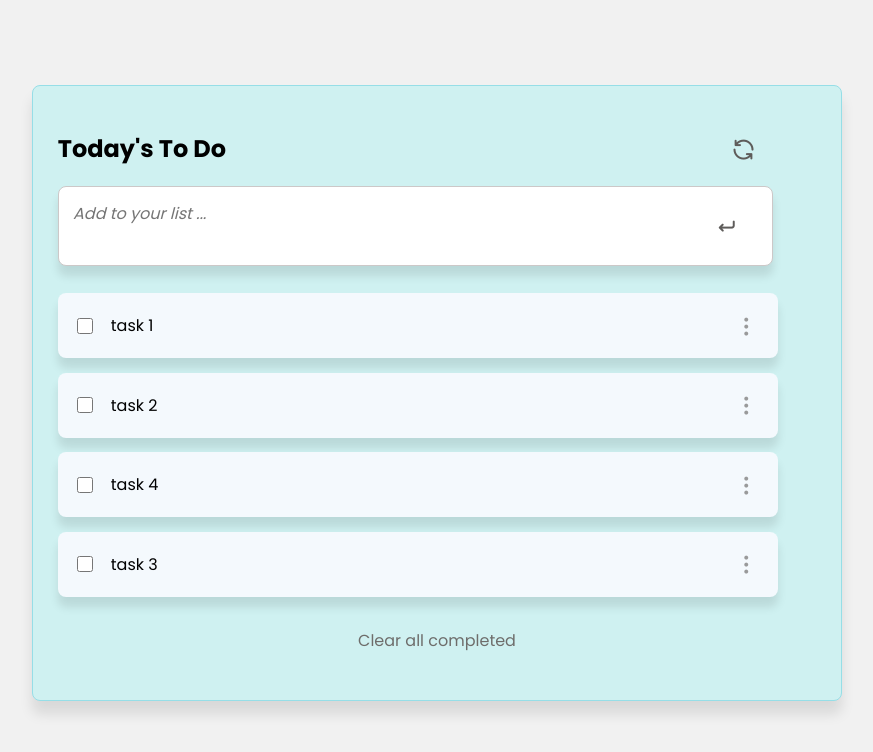
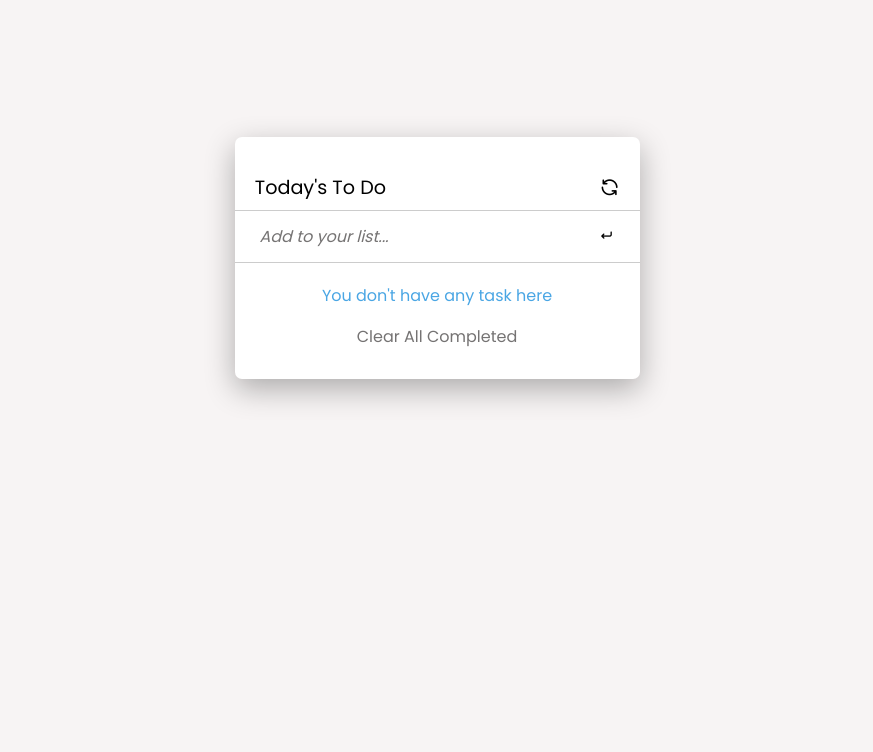
Before and after one commit to Salwa99/To-Do-List, a website built with webpack: page src/index.html in a window 1280 px wide. Shown: the whole page, without its empty margins (203-1076 px from the left). Built offline with nearby package versions, Linux system fonts and the light colour scheme; a web font is replaced by a local one.

Commit message:
Test crud function

```diff
--- a/src/index.html
+++ b/src/index.html
@@ -8,20 +8,22 @@
     <title>To Do List</title>
 </head>
 <body>
-    <div class="container">
-        <div class="input-field">
-            <h2>Today's To Do</h2>
-            <i class="uil uil-sync sync-icon" id="reset"></i>
-            <div class="field">
-                <textarea type="text" placeholder="Add to your list ..."></textarea>
-                <i class="uil uil-enter enter-icon"></i>
-            </div>
+    <div class="wrapper">
+        <div class="toplist">
+            <h4>Today's To Do</h4>
+            <i class="uil uil-sync refresh"></i>
         </div>
-
-        <ul class="todoList"> </ul>
-
+        <div class="task-input">
+          <input type="text" placeholder="Add to your list...">
+          <i class="uil uil-enter enter"></i>
+        </div>
+          <div class="filters">
+            <span class="active" id="all"></span>
+          </div>
+        <ul class="task-box"></ul>
         <div class="clear">
-            <span id="clearCompleted">Clear all completed</span>
+            <p class="clearcompleted">Clear All Completed</p>
+            <p class="clear-btn">Clear All</p>
         </div>
     </div>
 </body>
--- a/src/index.js
+++ b/src/index.js
@@ -1,35 +1,109 @@
+
 import './style.css';
 
-const todoList = document.querySelector(".todoList");
-const tasks= [
-    {
-    description: 'task 1',
-    completed: false,
-    index: 0
-    },
-    {
-    description: 'task 2',
-    completed: false,
-    index: 1
-    },
-    {
-    description: 'task 3',
-    completed: false,
-    index: 3
-    },
-    {
-        description: 'task 4',
-        completed: false,
-        index: 2
-        },
-]
+const taskInput = document.querySelector(".task-input input"),
+filters = document.querySelectorAll(".filters span"),
+clearAll = document.querySelector(".clear-btn"),
+taskBox = document.querySelector(".task-box");
 
-tasks.sort((a, b) => a.index - b.index);
+let editId,
+isEditTask = false,
+todos = JSON.parse(localStorage.getItem("todo-list"));
 
-tasks.forEach((element) =>{
-    todoList.innerHTML += ` <li class="list">
-    <input type="checkbox"/>
-    <span class="task">${element.description}</span>
-    <i class="uil uil-ellipsis-v"></i>
-</li>`;
+filters.forEach(btn => {
+    btn.addEventListener("click", () => {
+        document.querySelector("span.active").classList.remove("active");
+        btn.classList.add("active");
+        showTodo(btn.id);
+    });
 });
+
+function showTodo(filter) {
+    let liTag = "";
+    if(todos) {
+        todos.forEach((todo, id) => {
+            let completed = todo.status == "completed" ? "checked" : "";
+            if(filter == todo.status || filter == "all") {
+                liTag += `<li class="task">
+                            <label for="${id}">
+                                <input onclick="updateStatus(this)" type="checkbox" id="${id}" ${completed}>
+                                <p class="${completed}">${todo.name}</p>
+                            </label>
+                            <div class="settings">
+                                <i onclick="showMenu(this)" class="uil uil-ellipsis-v"></i>
+                                <ul class="task-menu">
+                                    <li onclick='editTask(${id}, "${todo.name}")'><i class="uil uil-pen"></i>Edit</li>
+                                    <li onclick='deleteTask(${id}, "${filter}")'><i class="uil uil-trash"></i>Delete</li>
+                                </ul>
+                            </div>
+                        </li>`;
+            }
+        });
+    }
+    taskBox.innerHTML = liTag || `<p class="empty">You don't have any task here</p>`;
+    let checkTask = taskBox.querySelectorAll(".task");
+    !checkTask.length ? clearAll.classList.remove("active") : clearAll.classList.add("active");
+   taskBox.offsetHeight >= 300 ? taskBox.classList.add("overflow") : taskBox.classList.remove("overflow");
+}
+showTodo("all");
+
+function showMenu(selectedTask) {
+    let menuDiv = selectedTask.parentElement.lastElementChild;
+    menuDiv.classList.add("show");
+    document.addEventListener("click", e => {
+        if(e.target.tagName != "I" || e.target != selectedTask) {
+            menuDiv.classList.remove("show");
+        }
+    });
+}
+
+function updateStatus(selectedTask) {
+    let taskName = selectedTask.parentElement.lastElementChild;
+    if(selectedTask.checked) {
+        taskName.classList.add("checked");
+        todos[selectedTask.id].status = "completed";
+    } else {
+        taskName.classList.remove("checked");
+        todos[selectedTask.id].status = "pending";
+    }
+    localStorage.setItem("todo-list", JSON.stringify(todos))
+}
+
+function editTask(taskId, textName) {
+    editId = taskId;
+    isEditTask = true;
+    taskInput.value = textName;
+    taskInput.focus();
+    taskInput.classList.add("active");
+}
+
+function deleteTask(deleteId, filter) {
+    isEditTask = false;
+    todos.splice(deleteId, 1);
+    localStorage.setItem("todo-list", JSON.stringify(todos));
+    showTodo(filter);
+}
+
+// clearAll.addEventListener("click", () => {
+//     isEditTask = false;
+//     todos.splice(0, todos.length);
+//     localStorage.setItem("todo-list", JSON.stringify(todos));
+//     showTodo()
+// });
+
+taskInput.addEventListener("keyup", e => {
+    let userTask = taskInput.value.trim();
+    if(e.key == "Enter" && userTask) {
+        if(!isEditTask) {
+            todos = !todos ? [] : todos;
+            let taskInfo = {id:todos.length+1 ,name: userTask, status: "pending"};
+            todos.push(taskInfo);
+        } else {
+            isEditTask = false;
+            todos[editId].name = userTask;
+        }
+        taskInput.value = "";
+        localStorage.setItem("todo-list", JSON.stringify(todos));
+        showTodo(document.querySelector("span.active").id);
+    }
+});
--- a/src/style.css
+++ b/src/style.css
@@ -1,139 +1,188 @@
-@import url('https://fonts.googleapis.com/css2?family=Alegreya&family=Alegreya+Sans&family=Merriweather&family=Merriweather+Sans&family=Nunito&family=Nunito+Sans&family=Poppins:wght@300;400;500;600;700&family=Quattrocento&family=Quattrocento+Sans&family=Roboto&family=Roboto+Mono&family=Roboto+Slab&display=swap');
+@import url('https://fonts.googleapis.com/css2?family=Poppins:wght@400;500;600;700&display=swap');
 
-* {
-  font-family: "Poppins", sans-serif;
+*{
+  margin: 0;
+  padding: 0;
+  box-sizing: border-box;
+  font-family: 'Poppins', sans-serif;
+}
+body{
+  width: 100%;
+  height: 100vh;
+  overflow: hidden;
+  background:  #f7f4f4;
 }
 
-body {
-  background-color: rgb(241, 241, 241);
+.wrapper{
+  max-width: 405px;
+  padding: 28px 0 30px;
+  margin: 137px auto;
+  background: #fff;
+  border-radius: 7px;
+  box-shadow: 0 10px 30px rgba(0,0,0,0.3);
+}
+.toplist{
+    display: flex;
+    justify-content: space-between;
+    border-bottom: 1px solid #ccc;
+}
+.toplist h4, .refresh{
+    font-size: 1.2rem;
+    font-weight: 100;
+    margin: 2% 5%;
+}
+.refresh {
+    cursor: pointer;
 }
 
-.container {
-  max-width: 60%;
-  position: relative;
+.task-input{
+  display: flex;
+  height: 52px;
+  border-bottom: 1px solid #ccc;
+}
+.task-input .enter{
+  margin-top: 3%;
+  padding: 0 25px;
+  cursor: pointer;
+}
+.task-input input{
+  height: 100%;
   width: 100%;
-  background-color: rgb(207, 241, 241);
-  border: 1px solid rgb(150, 222, 231);
-  box-shadow: 0 13px 13px rgba(0, 0, 0, 0.1);
-  border-radius: 8px;
-  padding: 25px;
-  margin: 85px auto 0;
-}
-
-.container .input-field {
-  position: relative;
-  height: 64px;
-  width: 100%;
-}
-
-textarea::-webkit-scrollbar {
-  display: none;
-}
-
-.input-field textarea {
-  height: 50%;
-  width: 88%;
+  outline: none;
   font-size: 1rem;
   font-style: italic;
-  font-weight: 400;
+  border-radius: 5px;
   border: none;
-  background: none;
-  padding: 2%;
-  resize: none;
-  outline: none;
 }
-
-.field {
-  background: rgb(255, 255, 255);
-  width: 94%;
+.task-input input:focus,
+.task-input input.active{
+  padding-left: 52px;
+  border: 2px solid #89c8e5;
+}
+.task-input input::placeholder{
+  color: #757373;
+  padding: 0 25px;
+}
+.filters{
   display: flex;
   align-items: center;
-  border-radius: 8px;
-  border: 1px solid rgb(204, 200, 200);
-  box-shadow: 0 10px 10px rgba(0, 0, 0, 0.1);
+  justify-content: space-between;
+  margin: 0 8px;
+  font-size: 17px;
+  color: #444444;
+  cursor: pointer;
 }
-
-.input-field .sync-icon {
-  position: absolute;
-  top: 28%;
-  right: 8%;
-  transform: translateY(-50%);
-  pointer-events: none;
-  font-size: 24px;
-  color: rgb(94, 92, 90);
+.task{
+    display: flex;
+    justify-content: space-between;
 }
-
-.input-field .enter-icon {
-  top: 90%;
-  right: 2%;
-  pointer-events: none;
-  font-size: 24px;
-  color: rgb(94, 92, 90);
+.task-box{
+  margin-top: 20px;
 }
-
-#reset {
-  cursor: pointer !important;
+.task-box .task{
+  list-style: none;
+  font-size: 17px;
+  padding: 12px 17px;
+  align-items: flex-start;
+  border-bottom: 1px solid #ccc;
 }
-
-.container .todoList {
-  margin-top: 13%;
-  padding-left: 0;
-  width: 95%;
+.task-box .task label{
+  display: flex;
+  align-items: flex-start;
 }
-
-.todoList .list {
-  position: relative;
-  display: flex;
-  align-items: center;
-  list-style: none;
-  background-color: rgb(244, 249, 253);
-  box-shadow: 0 10px 10px rgba(0, 0, 0, 0.1);
-  padding: 20px 15px;
-  border-radius: 8px;
-  cursor: pointer;
-  margin-top: 2%;
+.task label input{
+  margin-top: 7px;
+  accent-color: #82aef5;
 }
-
-.todoList .list input {
-  height: 16px;
-  min-width: 16px;
-  accent-color: rgb(54, 135, 228);
-
-  /* pointer-events: none; */
+.task label p{
+  margin-left: 12px;
+  word-wrap: break-word;
 }
-
-.todoList .list .task {
-  margin: 0 15px;
-  word-break: break-all;
-}
-
-.list input:checked ~ .task {
+.task label p.checked{
   text-decoration: line-through;
 }
-
-.todoList .list i {
-  position: absolute;
-  top: 50%;
-  right: 15px;
-  transform: translateY(-50%);
-  font-size: 24px;
-  color: rgb(94, 92, 90);
-  padding: 5px;
-  opacity: 0.6;
+.task-box .settings{
+  position: relative;
 }
-
-.todoList .list i:hover {
-  opacity: 1;
-}
-
-.container .clear {
-  margin: 1%;
-  display: flex;
-}
-
-.clear span {
-  color: rgb(110, 109, 107);
-  margin: auto;
-  padding: 2%;
+.settings :where(i, li){
   cursor: pointer;
 }
+.task-menu{
+  display: flex;
+  flex-direction: column;
+  list-style: none;
+}
+.task-menu li{
+    display: flex;
+}
+.clear-btn{
+    display: none;
+
+}
+.settings .task-menu{
+  z-index: 10;
+  right: -5px;
+  bottom: -65px;
+  padding: 5px 0;
+  background: #fff;
+  position: absolute;
+  border-radius: 4px;
+  transform: scale(0);
+  transform-origin: top right;
+  box-shadow: 0 0 6px rgba(0,0,0,0.15);
+  transition: transform 0.2s ease;
+}
+.task-menu.show{
+  transform: scale(1);
+}
+.task-menu li{
+  height: 25px;
+  font-size: 16px;
+  margin-bottom: 2px;
+  padding: 17px 15px;
+  cursor: pointer;
+  justify-content: flex-start;
+}
+.settings li:hover{
+  background: #f5f5f5;
+}
+.settings li i{
+  padding-right: 8px;
+}
+.empty {
+  text-align: center;
+  color: rgb(74, 166, 228);
+}
+.clear{
+    display: flex;
+    flex-direction: column;
+    align-items: center;
+}
+.clearcompleted,.clear-btn{
+    padding-top: 4%;
+    cursor: pointer;
+    color: #757373;
+
+}
+@media (max-width: 400px) {
+  body{
+    padding: 0 10px;
+  }
+  .wrapper {
+    padding: 20px 0;
+  }
+  .filters span{
+    margin: 0 5px;
+  }
+  .task-input{
+    padding: 0 20px;
+  }
+  .task-box{
+    margin-top: 20px;
+    margin-right: 5px;
+    padding: 0 15px 10px 20px;
+  }
+  .task label input{
+    margin-top: 4px;
+  }
+}
```
Also changed, not shown: README.md, dist/index.bundle.js, dist/index.html.
